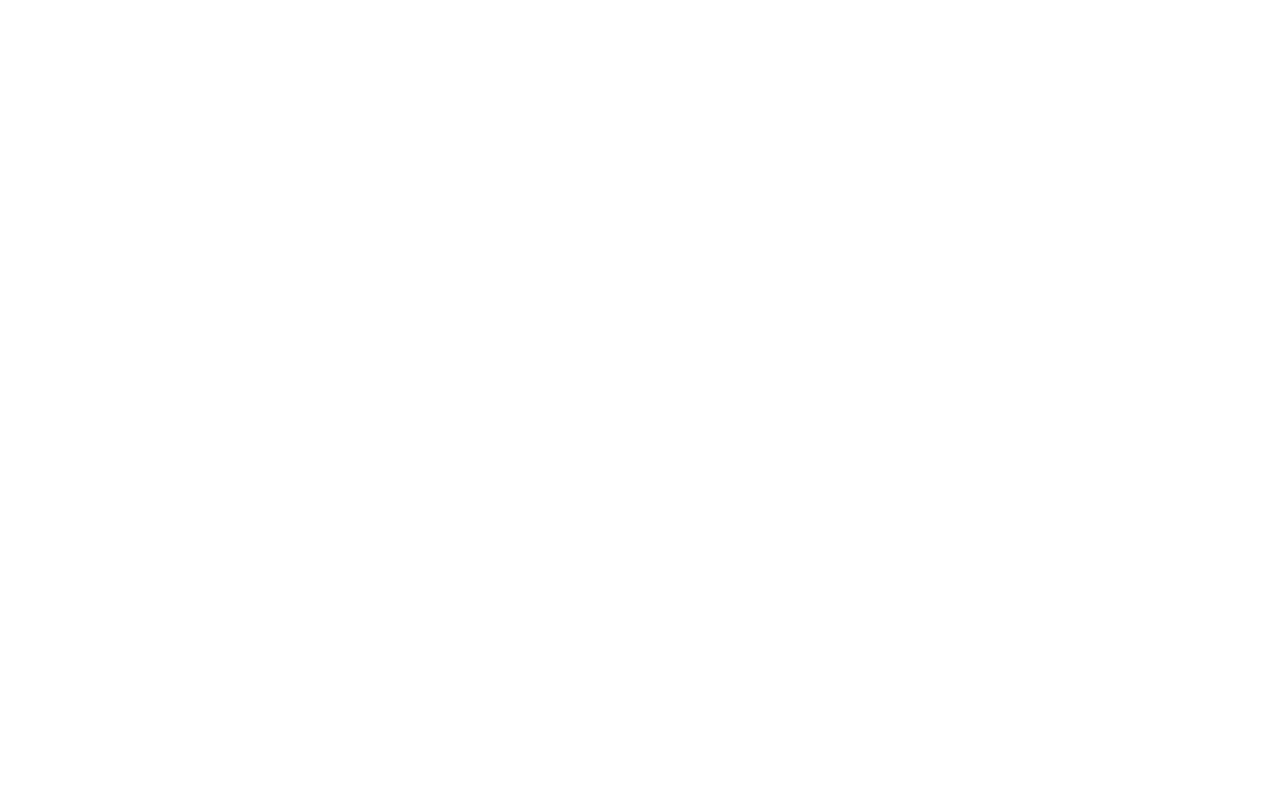
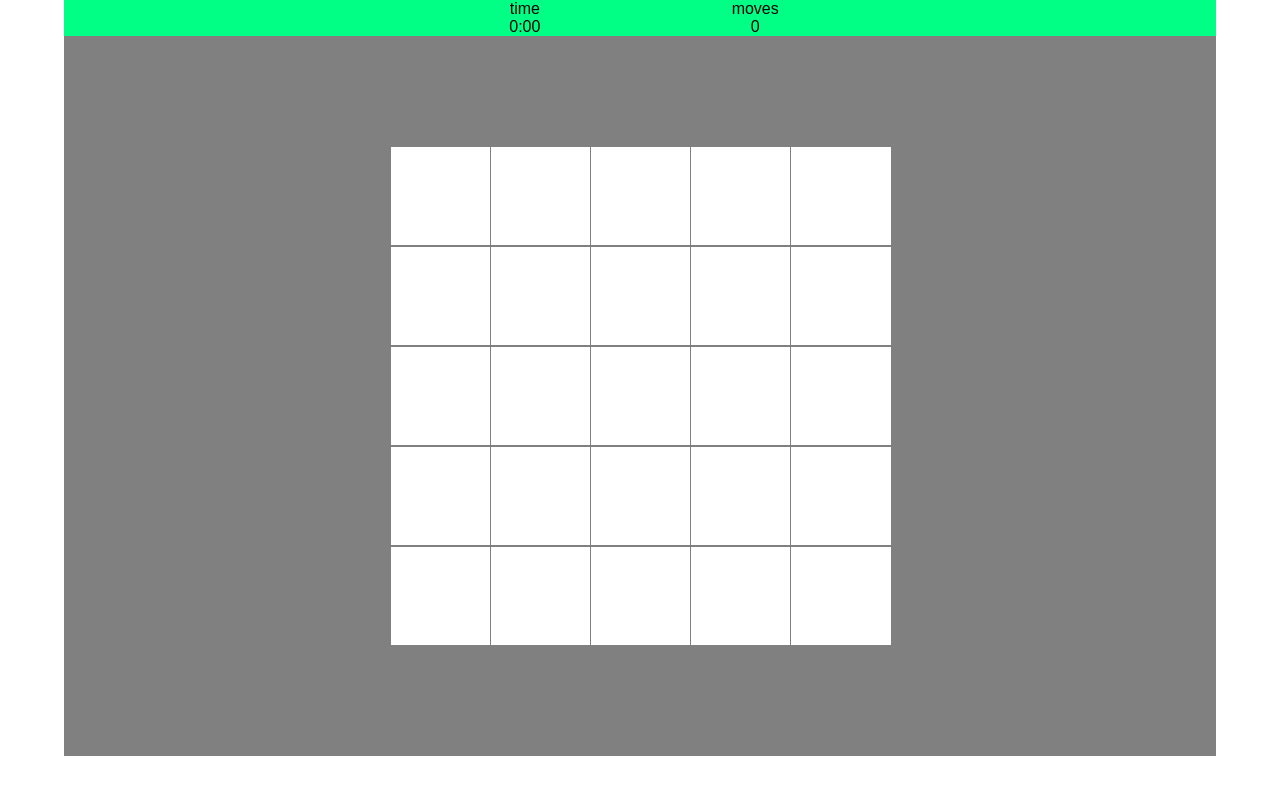
Before and after one commit to 0DiNEC/Minesweepper, a plain HTML site: page index.html in a window 1280 px wide. Drawn offline with Linux system fonts and the light colour scheme.

Commit message:
feat: create grid

```diff
--- a/index.html
+++ b/index.html
@@ -4,6 +4,7 @@
   <meta charset="UTF-8">
   <meta http-equiv="X-UA-Compatible" content="IE=edge">
   <meta name="viewport" content="width=device-width, initial-scale=1.0">
+  <link rel="stylesheet" href="style.css">
   <title>Minesweeper</title>
 </head>
 <body>
--- a/script.js
+++ b/script.js
@@ -0,0 +1,42 @@
+const gameField_EasyModeSize = 5;
+const gameField_NormalModeSize = 10;
+const gameField_HardModeSize = 20;
+
+let gameField_Size = gameField_EasyModeSize;
+function buildFields() {
+  const gameField = document.createElement('section');
+  gameField.classList = 'game-field';
+  document.body.appendChild(gameField);
+  gameField.insertAdjacentHTML(
+    'afterbegin',
+    `
+  <div class='game-field__header'>
+  <div class='timer'>
+  <p class='timer__title'>time</p>
+  <p class='timer__time'>0:00</p>
+  </div>
+  <div class='moves'>
+  <p class='moves__title'>moves</p>
+  <p class='moves__count'>0</p>
+  </div>
+  </div>
+  `
+  );
+
+  const size = gameField_Size !== gameField_HardModeSize ? 100 /*px*/ : 30 /*px*/;
+
+  const ceils = document.createElement('div');
+  ceils.classList = 'game-field__ceils';
+  ceils.style.gridTemplateColumns = `repeat(${gameField_Size}, ${size}px)`
+  ceils.style.gridTemplateRows  = `repeat(${gameField_Size}, ${size}px)`
+  gameField.appendChild(ceils);
+
+  for (let j = 0; j < gameField_Size; j++)
+    for (let i = 0; i < gameField_Size; i++) {
+      const cell = document.createElement('div');
+      cell.classList = `game-field__cell cell_num${i + (j*10)} cell_`;
+      ceils.appendChild(cell);
+    }
+}
+
+buildFields();
--- /dev/null
+++ b/style.css
@@ -0,0 +1,52 @@
+body,
+p {
+  box-sizing: border-box;
+  margin: 0;
+  padding: 0;
+}
+
+.game-field {
+  display: block;
+  margin: 0 auto;
+  width: 90%;
+}
+
+.game-field__header {
+  display: inline-flex;
+  width: 100%;
+  justify-content: center;
+  background: #00ff84;;
+}
+
+.timer,
+.moves {
+  display: inline-flex;
+  flex-direction: column;
+  width: 20%;
+}
+
+.timer__title,
+.timer__time,
+.moves__title,
+.moves__count {
+  text-align: center;
+  font-family: Arial, Helvetica, sans-serif;
+  font-size: 1em;
+}
+
+/* game zone */
+.game-field__ceils {
+  display: grid;
+  position: relative;
+  justify-content: center;
+  align-content: center;
+  width: 100%;
+  height: 90vh;
+  background: gray;
+}
+
+.game-field__cell {
+  width: 100%;
+  border: 1px solid gray;
+  background: white;
+}
```
Also changed, not shown: sytle.css (deleted).
